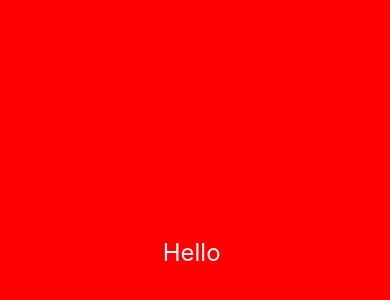
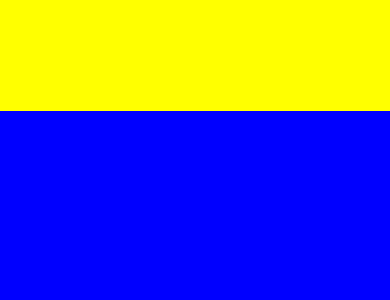
Before and after one commit to wisdom0924/weather-app, a React Native app: screen / in a window 390 px wide. Shown: the part 170-470 px from the top of the page. Built offline with nearby package versions, Linux system fonts and the light colour scheme.

Commit message:
1.0 layouts width flexbox in react native

```diff
--- a/App.js
+++ b/App.js
@@ -5,8 +5,8 @@ import { StyleSheet, Text, View } from 'react-native';
 export default function App() {
   return (
     <View style={styles.container}>
-      <Text style={styles.text}>Hello </Text>
-      <StatusBar style="auto" />
+      <View style={styles.yellowView}></View>
+      <View style={styles.blueView}></View>
     </View>
   );
 }
@@ -14,12 +14,23 @@ export default function App() {
 const styles = StyleSheet.create({
   container: {
     flex: 1,
-    backgroundColor: 'red',
-    alignItems: 'center',
-    justifyContent: 'center',
   },
-  text: {
-    color: '#fff',
-    fontSize: 24,
+  yellowView: {
+    flex: 1, //2)
+    backgroundColor: 'yellow',
+  },
+  blueView: {
+    flex: 2, //3)
+    backgroundColor: 'blue',
   },
 });
+
+/*
+리액트 네이티브에서 flex작동 확인하기
+1) View안에 또다른 View 두개를 더 만들어서 배경 색상을 다르게 적용해준다
+2) flex:1을 줘서 모든 공간이 사용 가능하게 설정해주는데, 여기서의 경우에는 이게 불가능함. 왜냐하면, 또다는 flex컨테이너가 옆에 붙어있기 때문임
+3) 여기에 flex:2를 주면 파랑바탕이 2/3을 차지하는 걸 볼 수 있음
+⇒ 따라서, 전체 공간을 다 차지하고 싶다면 flex:1을 주고, 형제들(yellow, blue)가 있다면 숫자를 변경해서 주면 됨
+이 외의 flexWrap, noWrap, justifyContent, alignItems 등도 마찬가지 임.
+⇒ 즉, 리액트 네이티브에서는 width, height등을 (많이) 쓰지 않고 flex로 레이아웃 코딩을 권장함 - 이렇게 해야 디바이스 사이즈에 맞게 맞춰짐.
+*/
```
